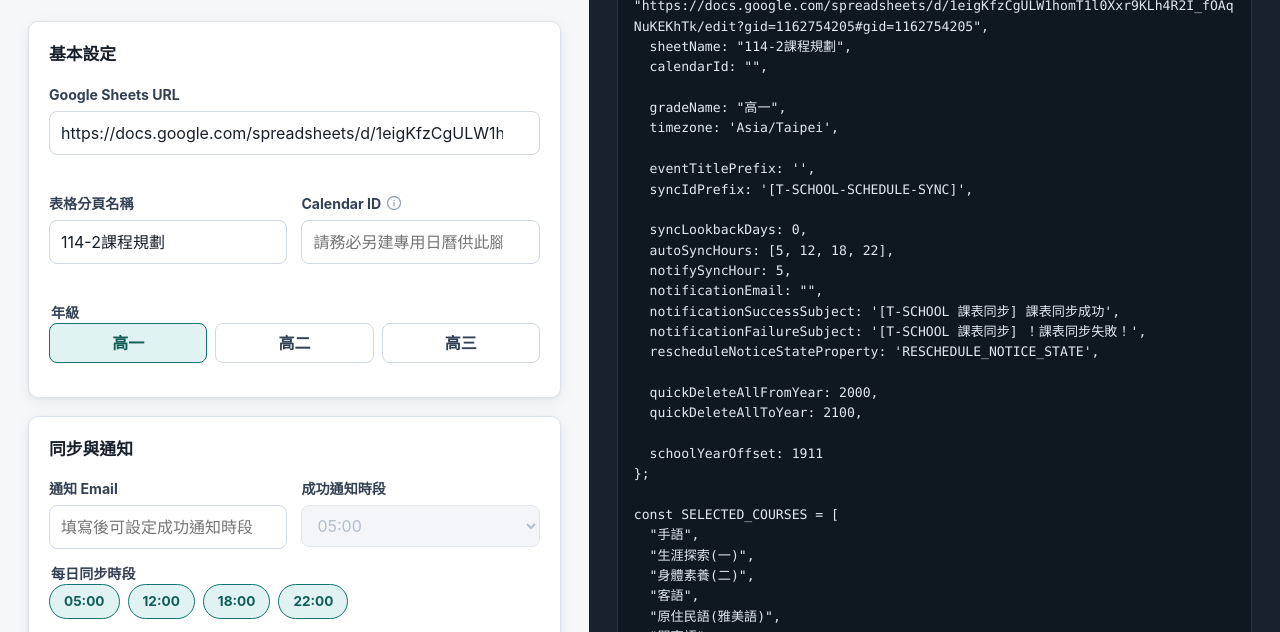
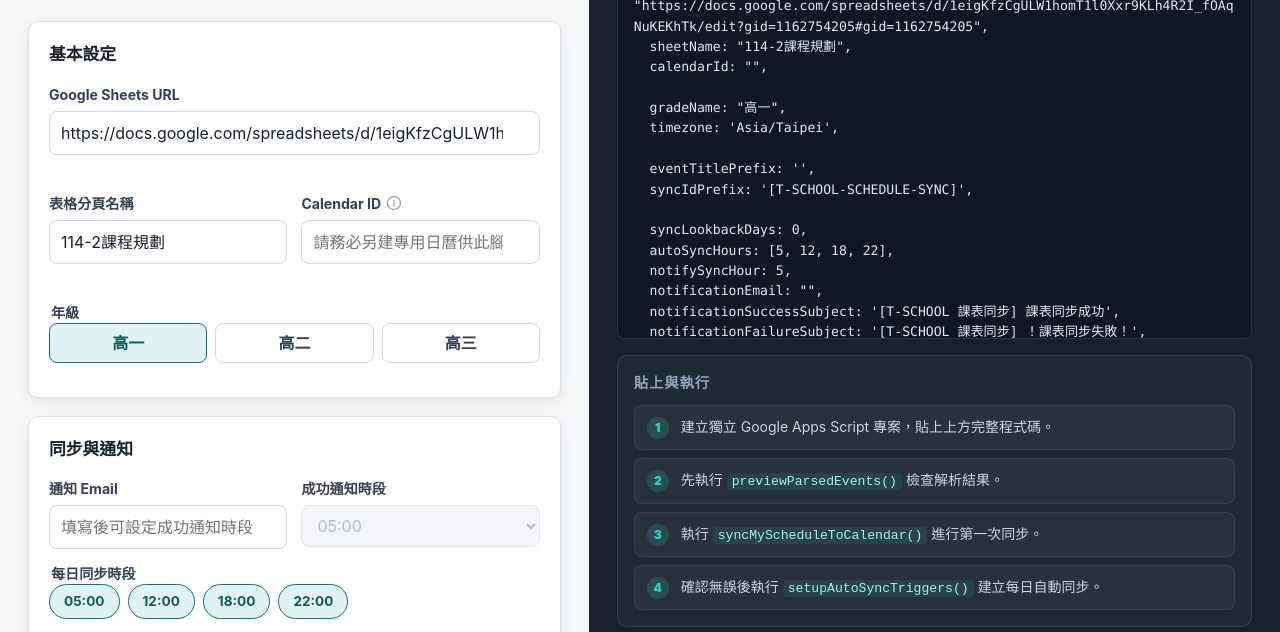
Before and after one commit to artemas-hsieh/t-school-schedule-sync, a plain HTML site: page configurator/index.html in a window 1280 px wide. Shown: the part 164-796 px from the top of the page. Drawn offline with Linux system fonts and the light colour scheme.

Commit message:
Adjust Code.gs preview height

```diff
--- a/configurator/index.html
+++ b/configurator/index.html
@@ -180,7 +180,7 @@
           <ol class="steps-list">
             <li class="step-card">
               <span class="step-num" aria-hidden="true">1</span>
-              <span class="step-text">建立獨立 Google Apps Script 專案，貼上右側完整程式碼。</span>
+              <span class="step-text">建立獨立 Google Apps Script 專案，貼上上方完整程式碼。</span>
             </li>
             <li class="step-card">
               <span class="step-num" aria-hidden="true">2</span>
--- a/configurator/styles.css
+++ b/configurator/styles.css
@@ -900,8 +900,9 @@ select:disabled {
 /* ─── Generated code textarea ─── */
 
 #generated-code {
-  flex: 1;
-  min-height: 420px;
+  flex: 0 0 50vh;
+  height: 50vh;
+  min-height: 320px;
   padding: 16px;
   border-color: rgba(255, 255, 255, 0.12);
   border-radius: 8px;
```
